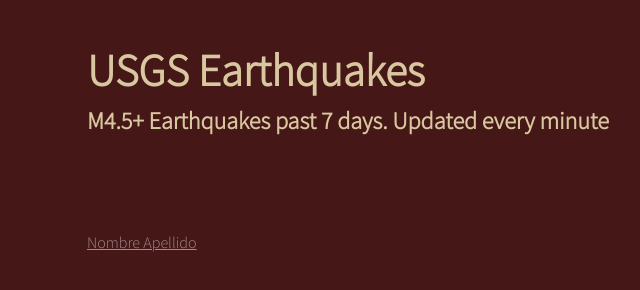
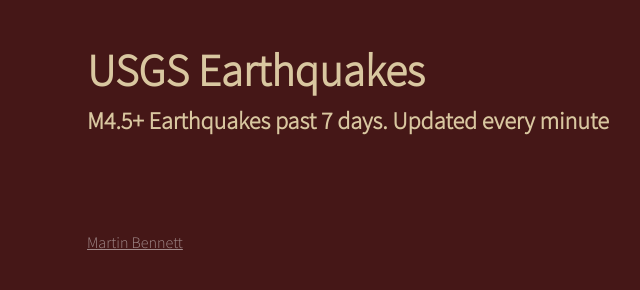
Before and after one commit to bennett-martin/dno-clase6-04-21, a plain HTML site: page index.html in a window 1280 px wide. Shown: the full height of the page, 0-640 px from the left. Drawn offline with nearby package versions, Linux system fonts and the light colour scheme; no server answers.

Commit message:
Update index.html

```diff
--- a/index.html
+++ b/index.html
@@ -24,7 +24,7 @@
                 <section></section>
             </main>
             <footer>
-                <p><a href="#">Nombre Apellido</a> <a href="#">DNO037</a></p>
+                <p><a href="#">Martin Bennett</a> <a href="#">DNO037</a></p>
             </footer>
         </div>
         <form id="opciones">
```
